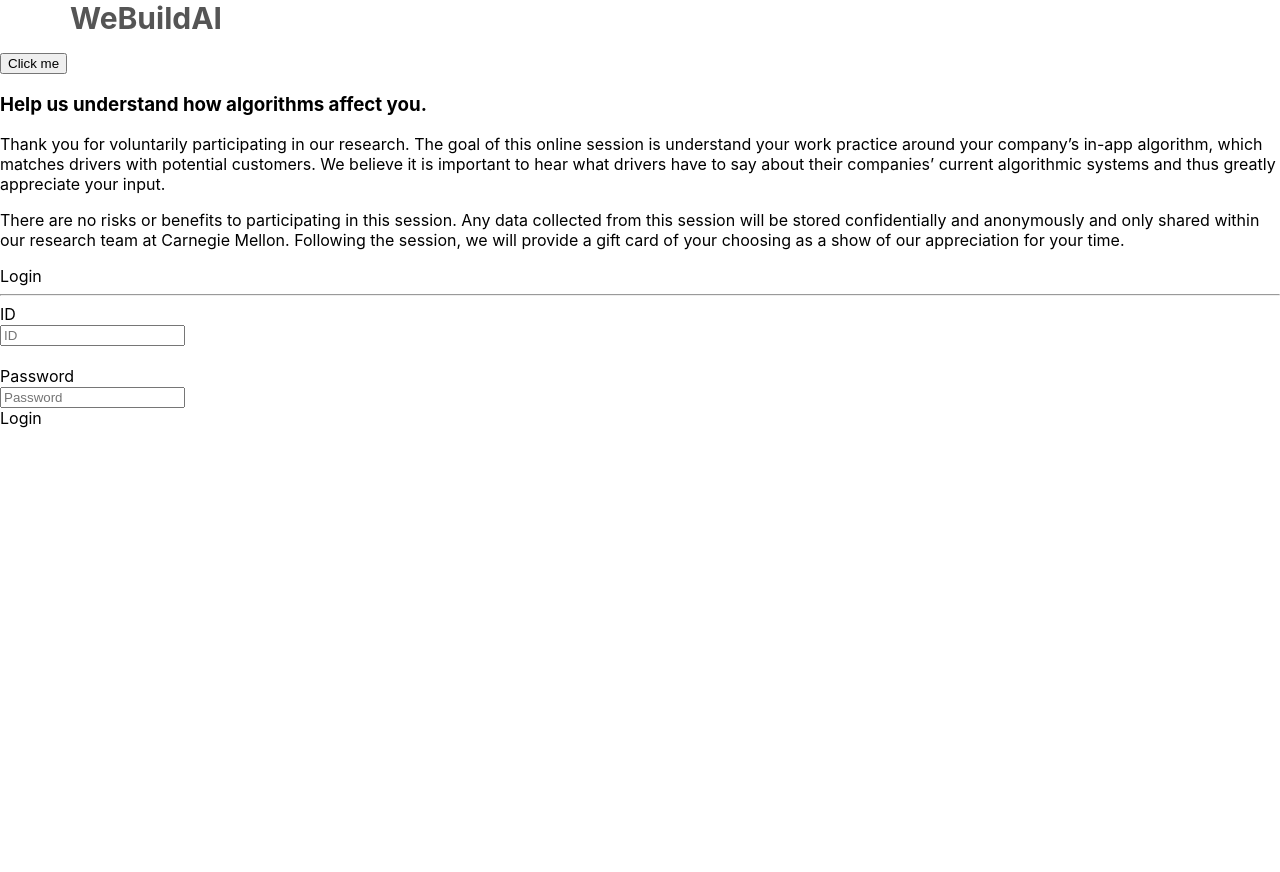
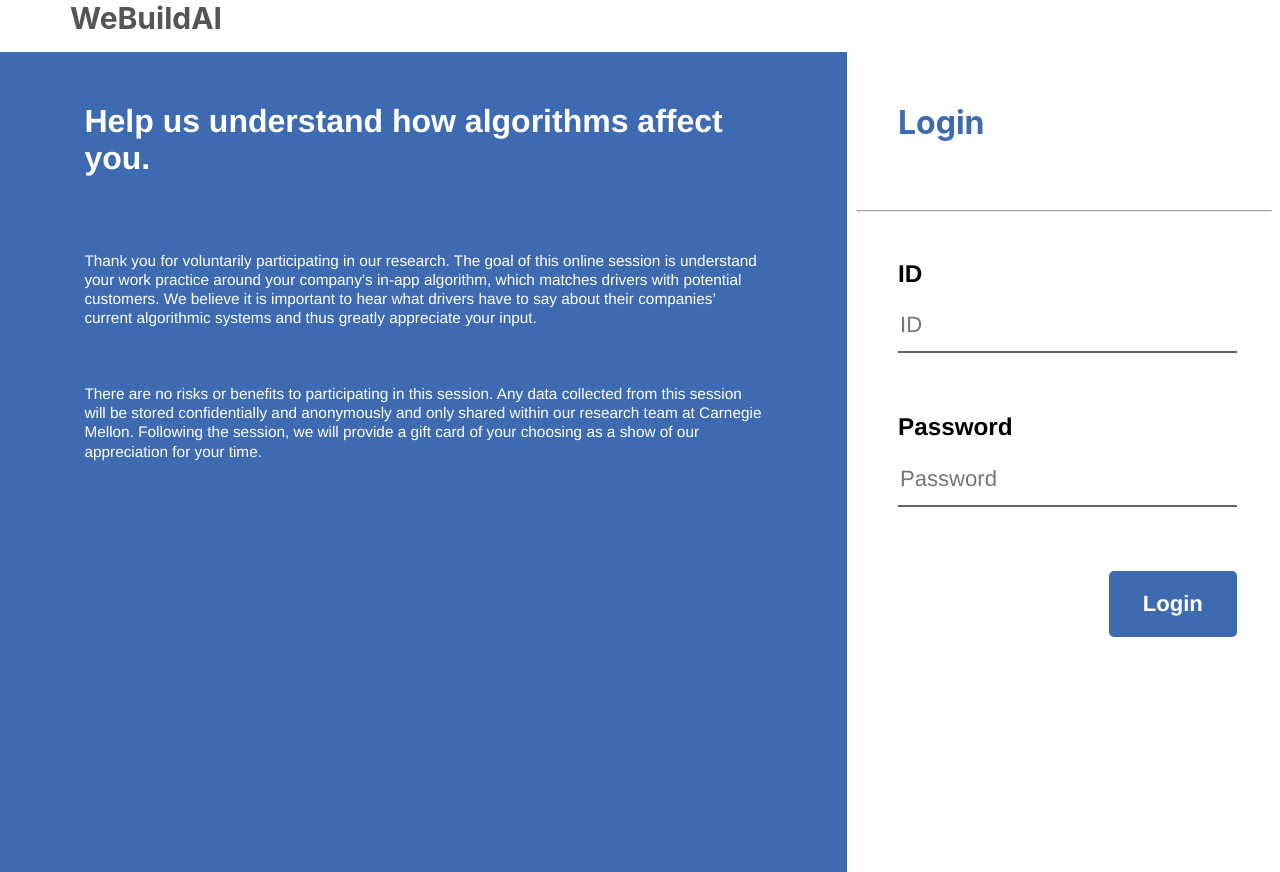
Before and after one commit to anubrata/webuildai-frontend, a React (Create React App) app: page / in a window 1280 px wide. Before the commit the page ends 800 px from the top, so only its background shows below. Built offline with nearby package versions, Linux system fonts and the light colour scheme.

Commit message:
styled login page

```diff
--- a/public/index.html
+++ b/public/index.html
@@ -24,7 +24,7 @@
       work correctly both with client-side routing and a non-root public URL.
       Learn how to configure a non-root public URL by running `npm run build`.
     -->
-    <title>React App</title>
+    <title>WeBuildAI</title>
   </head>
   <body>
     <noscript>You need to enable JavaScript to run this app.</noscript>
--- a/src/components/general/Login.js
+++ b/src/components/general/Login.js
@@ -2,6 +2,7 @@ import React from 'react';
 import { connect } from 'react-redux';
 import { ACTION_TYPES } from '../../store';
 import { API } from '../../api';
+import styles from '../../styles/Login.module.css';
 
 class LoginComponent extends React.Component {
 
@@ -78,11 +79,10 @@ class LoginComponent extends React.Component {
 
   render() {
     return (
-      <div className="row" style={{marginBottom:"0px"}} >
-        <button onClick={this.testClick}>Click me</button>
-        <div className="login-b2">
-          <h3> Help us understand how algorithms affect you.</h3>
-          <p>
+      <div className={styles.row} style={{marginBottom:"0px"}} >
+        <div className={styles.loginLeft}>
+          <h3 className={styles.title}> Help us understand how algorithms affect you.</h3>
+          <p className={styles.text}>
             Thank you for voluntarily participating in our research. The goal of this
             online session is understand your work practice around your
             company’s in-app algorithm, which matches drivers with potential
@@ -90,7 +90,7 @@ class LoginComponent extends React.Component {
             about their companies’ current algorithmic systems and thus greatly
             appreciate your input.
           </p>
-          <p>
+          <p className={styles.text}>
             There are no risks or benefits to participating in this session. Any data
             collected from this session will be stored confidentially and
             anonymously and only shared within our research team at Carnegie
@@ -98,28 +98,24 @@ class LoginComponent extends React.Component {
             choosing as a show of our appreciation for your time.
           </p>
         </div>
-        <div className="login-b1">
-          <div>
-            <div>
-              <span>Login</span>
-              <hr id='hhr' />
-              <div className="control-group-id">
+        <div className={styles.loginRight}>
+            <p className={styles.login}>Login</p>
+            <hr className={styles.hr}/>
+            <div className={styles.controlGroup}>
               <label>ID</label>
               <div className="controls">
                 <input onChange={this.setId} type="text" placeholder="ID" />
               </div>
             </div>
             <br />
-              <div className="control-group-password">
+            <div className={styles.controlGroup}>
               <label>Password</label>
               <div className="controls">
                 <input onChange={this.setPassword} onKeyDown={this.onKeyDown} type="password" placeholder="Password" />
               </div>
             </div>
-              <div className="actions-login">
+            <div className={styles.loginBtn}>
               <a onClick={this.login} className="login-button">Login</a>
-              </div>
-            </div>
             </div>
         </div>
       </div>
--- /dev/null
+++ b/src/styles/Login.module.css
@@ -0,0 +1,109 @@
+.row {
+  display: flex;
+  flex-direction: row;
+  flex-wrap: wrap;
+  width: 100%;
+}
+
+.loginLeft {
+  display: flex;
+  flex-direction: column;
+  flex-basis: 100%;
+  flex: 2;
+  width: 66%;
+  height: 100vh;
+  padding: 10px;
+  color: white;
+  background-color: #3d6ab1;
+}
+
+.loginRight {
+  display: flex;
+  flex-direction: column;
+  flex-basis: 100%;
+  flex: 1;
+  width: 33%;
+  padding: 10px;
+}
+
+.title {
+  margin-top:5%;
+  margin-left:9%;
+  margin-right:9%;
+  font-size:2.5vw;
+  font-weight:bold;
+  color: white;
+  font-family: "Helvetica Neue", sans-serif;
+}
+
+.text {
+  margin-top:5%;
+  margin-left:9%;
+  margin-right:9%;
+  font-size:1.2vw;
+  font-weight:400;
+  line-height:1.25;
+  color: white;
+  font-family: "Helvetica Neue", sans-serif;
+}
+
+.login {
+  color: #3d6ab1;
+  font-weight: bold;
+  font-size:2.5vw;
+  margin-top: 10%;
+  margin-left:10%;
+  margin-bottom: 60px;
+}
+
+.hr {
+  width: 100%;
+}
+
+label {
+  margin-bottom: 3%;
+  display:inline-block;
+  font-family: "Helvetica Neue", sans-serif;
+  color: black;
+  font-weight:bold;
+  font-size: 1.1em;
+}
+
+.controlGroup {
+  display:inline-block;
+  margin-top:5vh;
+  margin-left: 10%;
+  color: black;
+  font-weight:bold;
+  font-size: 1.38em;
+}
+
+.loginBtn
+{
+  margin-left: 61%;
+  margin-top: 8vh;
+  width: 10vw;
+  text-align: center;
+  padding: 20px 0px 20px 0px;
+  background: #3d6ab1;
+  color: #ffffff;
+  font-family: "Helvetica Neue", sans-serif;
+  border-radius: 5px;
+  font-weight: bold;
+  font-size: 1.38em;
+  cursor: pointer;
+}
+
+input {
+  font-family: "Helvetica Neue", sans-serif;
+  border: 0;
+  border-bottom: 2px solid #636363;
+  width: 90%;
+  height: 50px;
+  background: transparent;
+  font-size: 1em;
+}
+
+input:focus {
+  outline: 0;
+ }
```
Also changed, not shown: 1 other file (tests, documents, lock files or other folders). Lines whose indentation alone changed are shown as unchanged.
